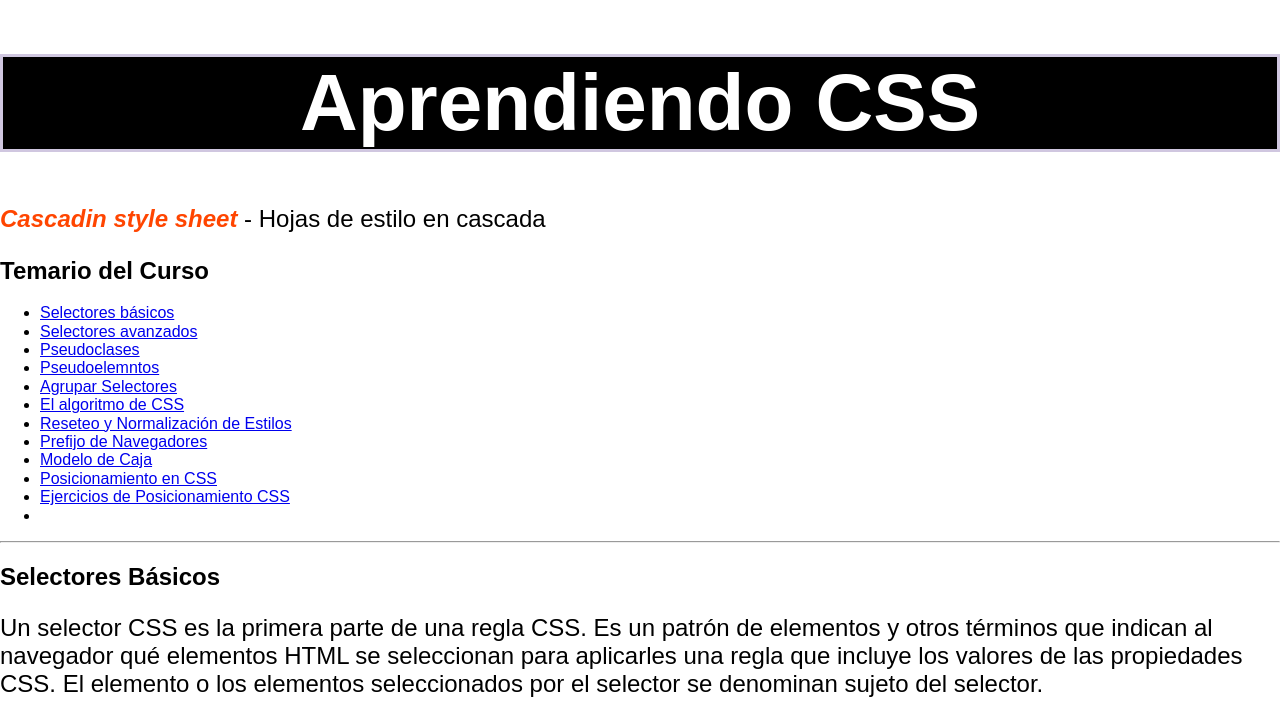
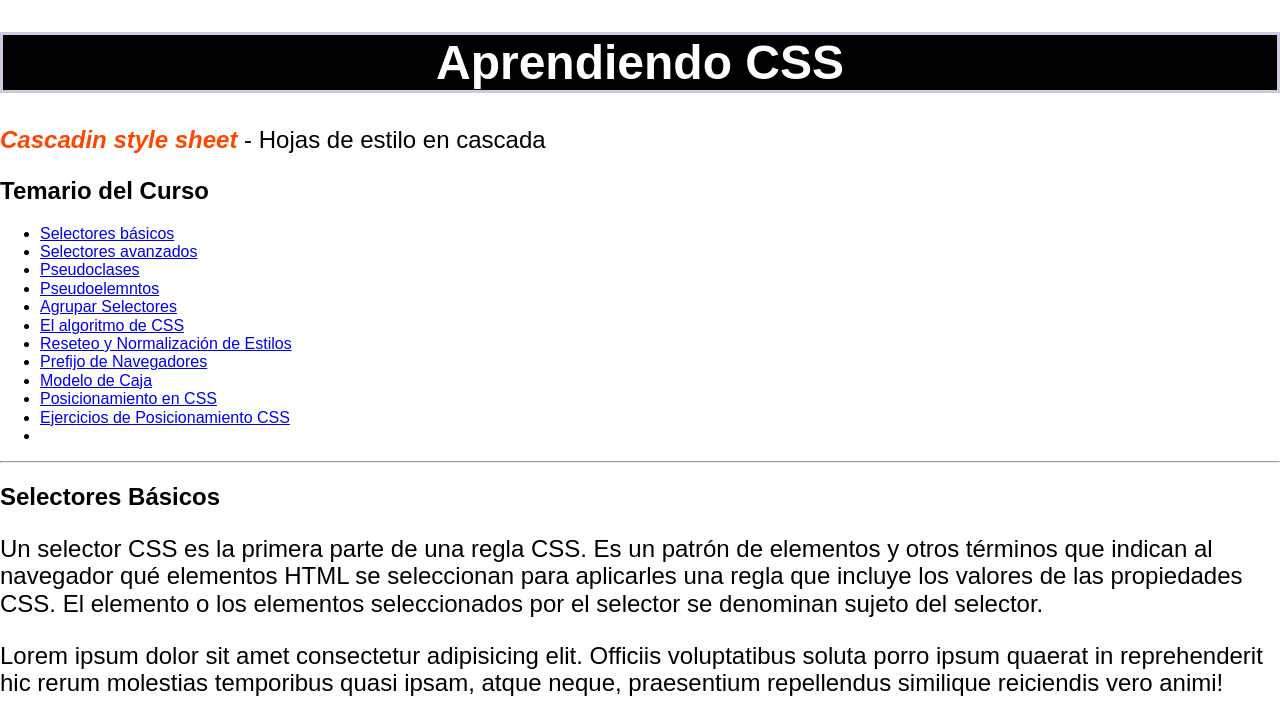
Before and after one commit to AndrewUru/Curso-CSS, a plain HTML site: page index.html in a window 1280 px wide. Shown: the top 718 px of the page. Drawn offline with Linux system fonts and the light colour scheme.

Commit message:
confirmar

```diff
--- a/css/otra-hoja.css
+++ b/css/otra-hoja.css
@@ -1,5 +1,5 @@
 h1 {
-  font-size: 5rem;
+  font-size: 3rem;
   border-color: rgb(208, 199, 224);
   border-style: solid;
   text-align: center;
```
Also changed, not shown: positions-examples.html (+2 -2 lines).
